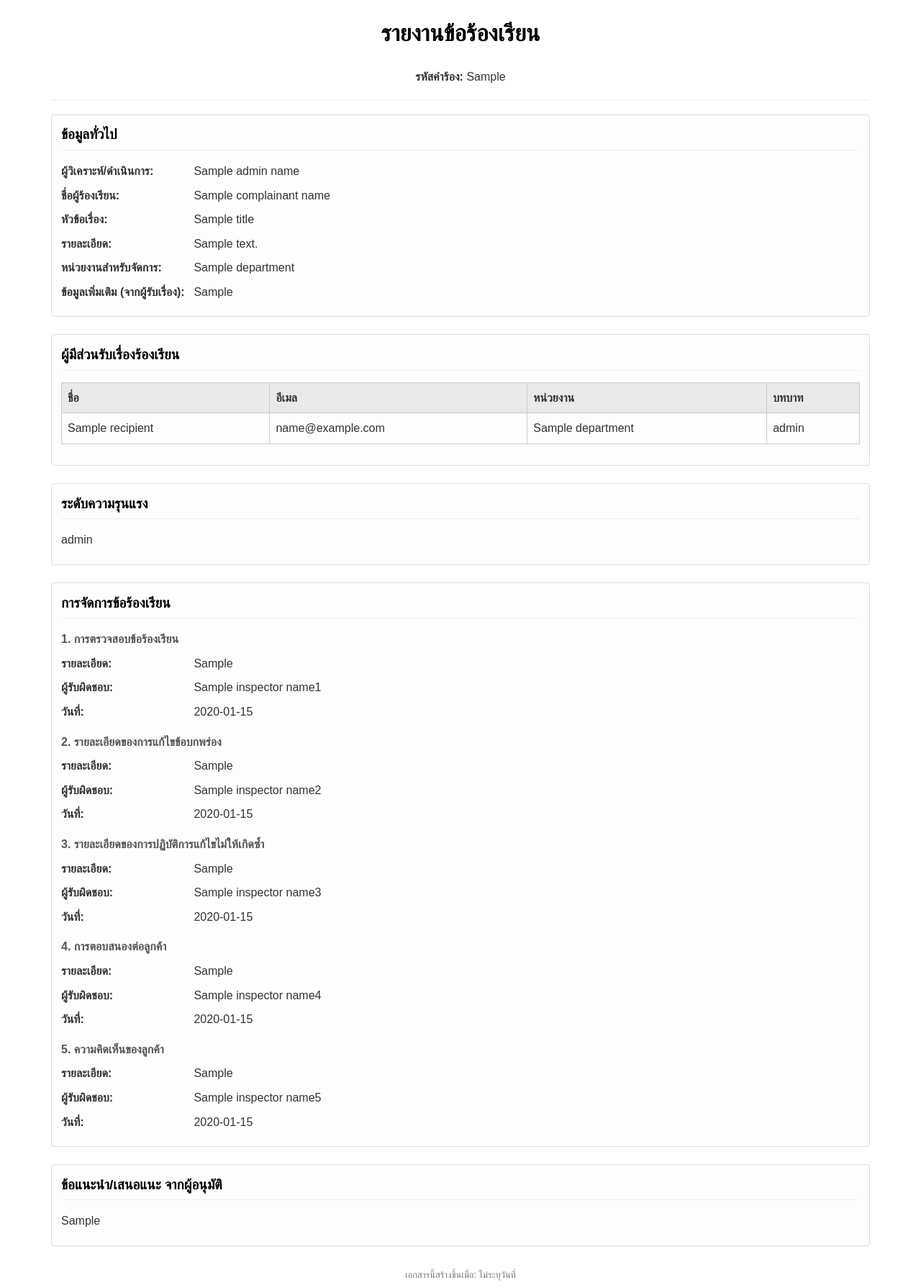
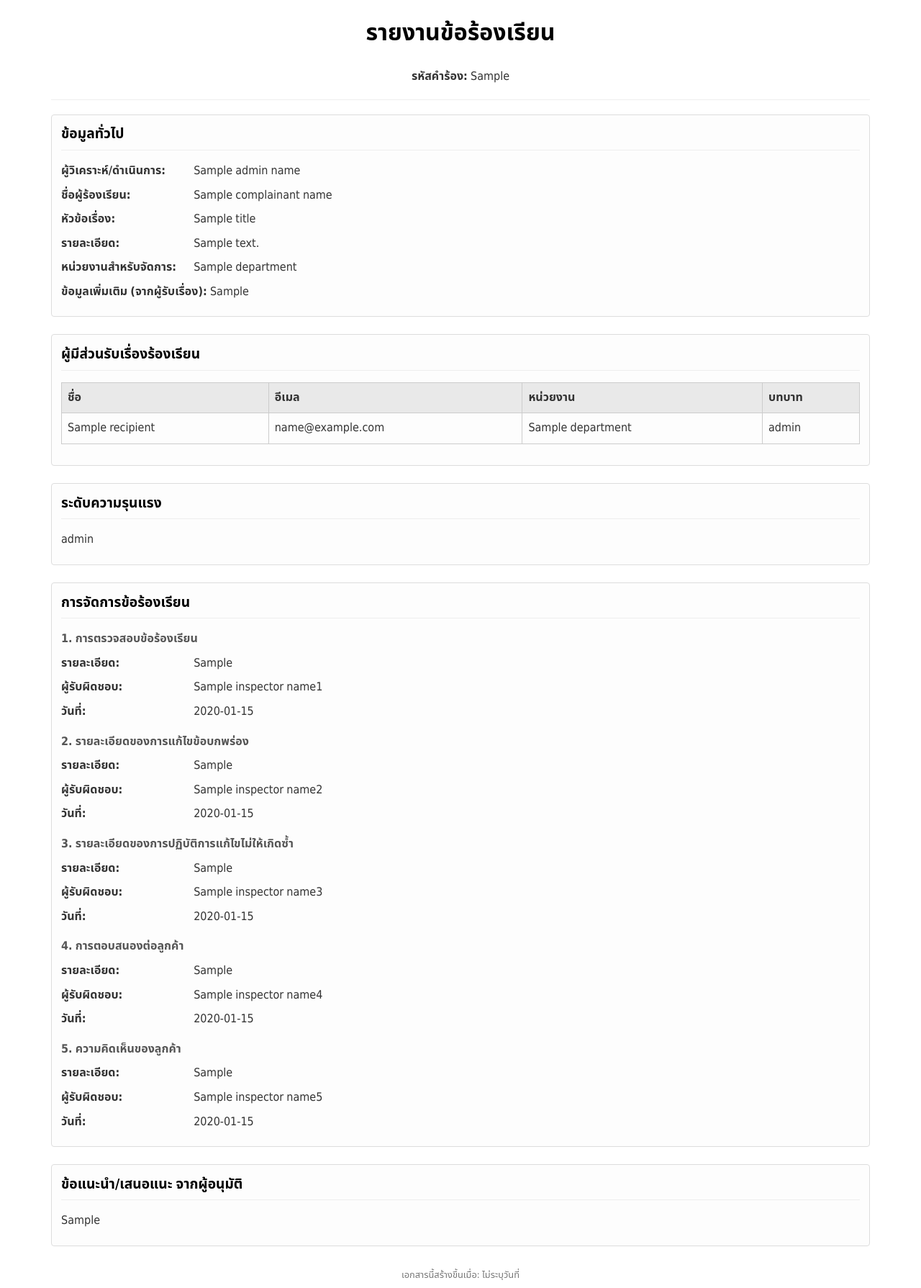
Before and after one commit to tel2552/WebProject, a FastAPI app: template templates/pdf_complaint_template.html in a window 1280 px wide. Shown: the whole page at 72% size. Run offline with FastAPI, Linux system fonts and the light colour scheme; the template is opened without the code that fills it: most values are stand-ins (such as "Sample title", 1, 10 or a date in 2020).

Commit message:
แก้เรื่อง front thai pdf

```diff
--- a/templates/pdf_complaint_template.html
+++ b/templates/pdf_complaint_template.html
@@ -10,7 +10,7 @@
             src: url('/path/to/THSarabunNew.ttf');
         } */
         body {
-            font-family: 'THSarabunNew', 'Kanit', sans-serif;
+            font-family: 'Noto Sans Thai', 'TH SarabunPSK', 'Tahoma', sans-serif;
             font-size: 12pt;
             line-height: 1.6;
             color: #333;
```
Also changed, not shown: 1 other file.
